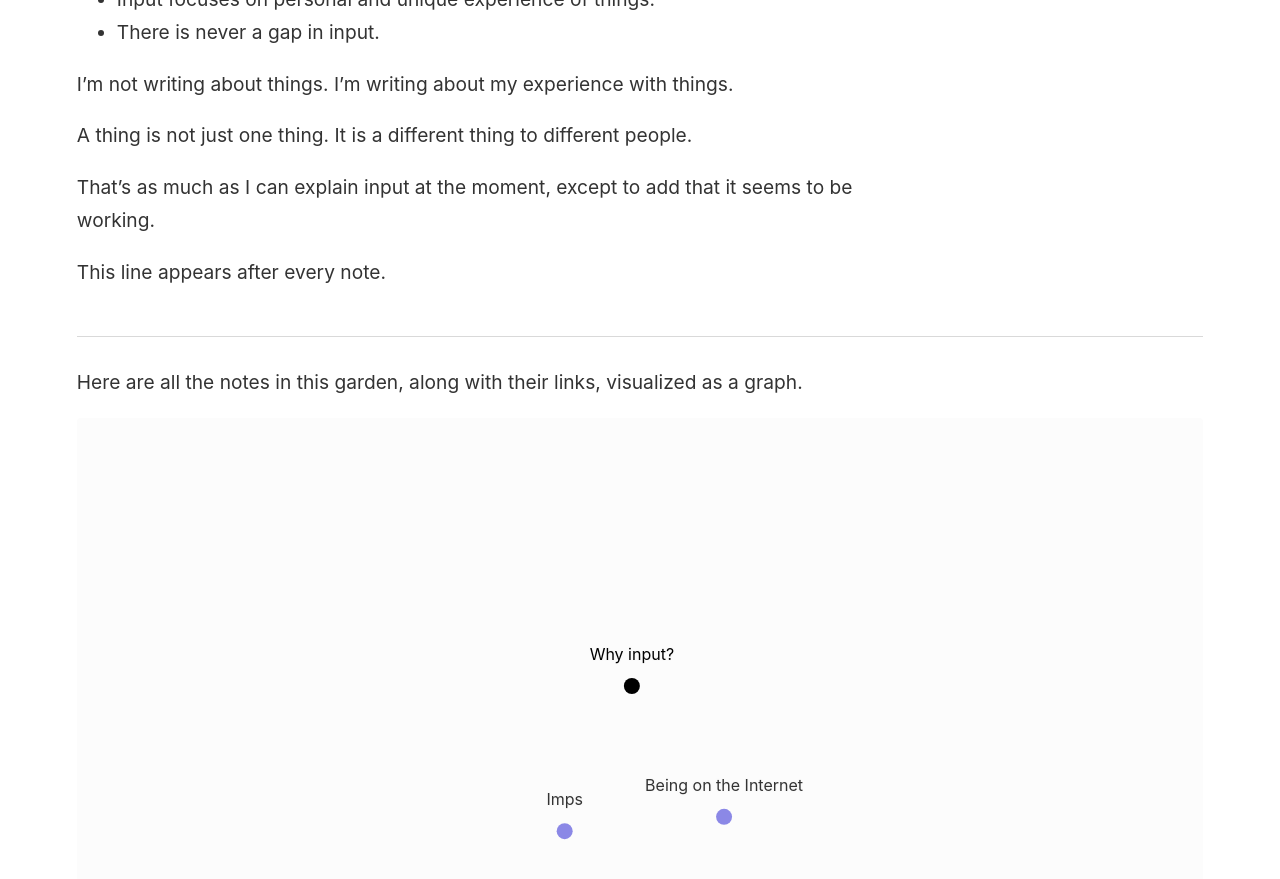
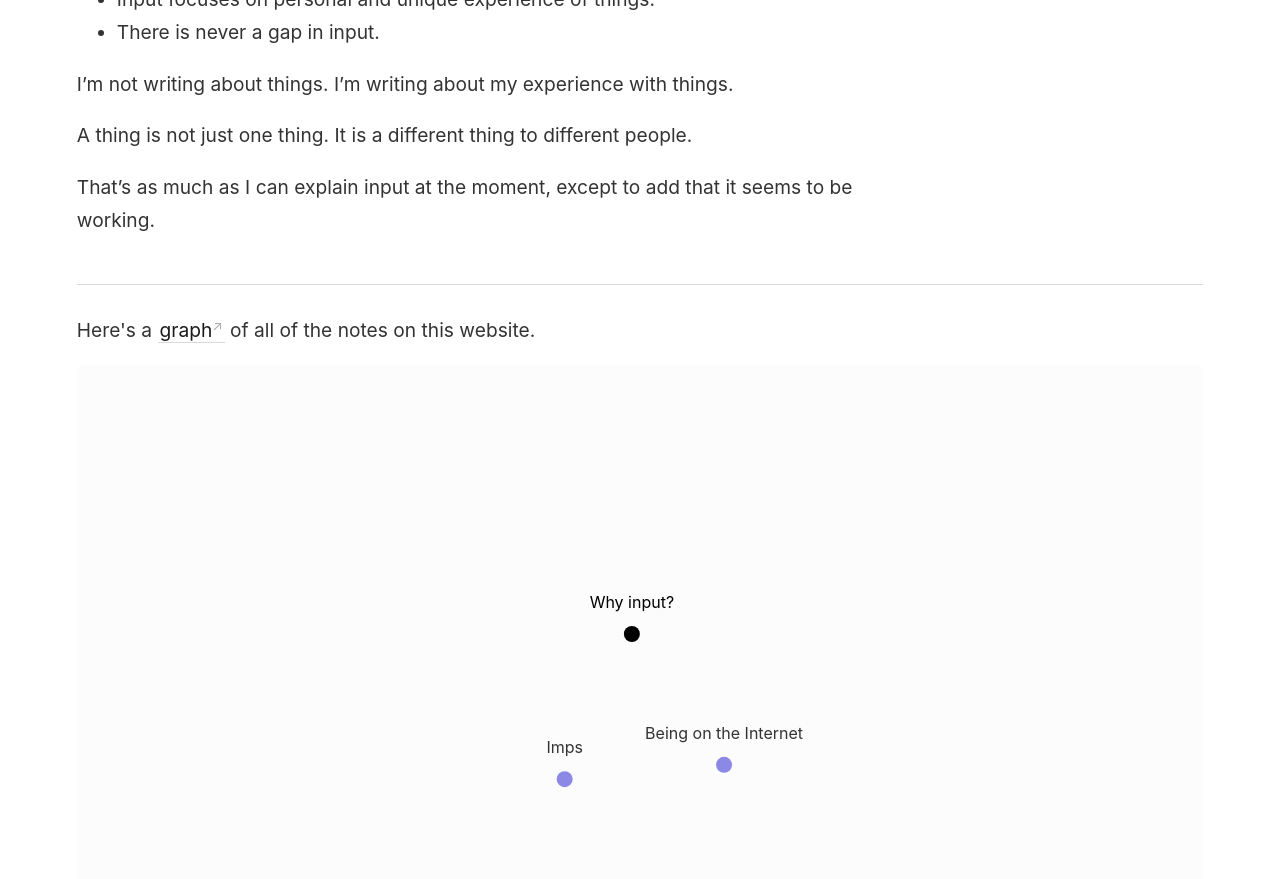
Before and after one commit to agiovine/agiovine.github.io, a Jekyll site: the page built from _notes/input.md, in a window 1280 px wide and 900 px high, scrolled down 668 px. Shown: the top 879 px of the window. Built offline with Jekyll 4.4.1, drawn with Linux system fonts in a browser that asks for light colours.

Commit message:
Update note.html

```diff
--- a/_layouts/note.html
+++ b/_layouts/note.html
@@ -22,7 +22,6 @@
   <div id="notes-entry-container">
     <content>
       {{ content }}
-      <p>This line appears after every note.</p>
     </content>
 
     <side style="font-size: 0.9em">
@@ -50,6 +49,6 @@
 
 <hr>
 
-<p>Here are all the notes in this garden, along with their links, visualized as a graph.</p>
+<p>Here's a <a href="{{ site.baseurl }}/graph">graph</a> of all of the notes on this website.</p>
 
 {% include notes_graph.html %}
```
